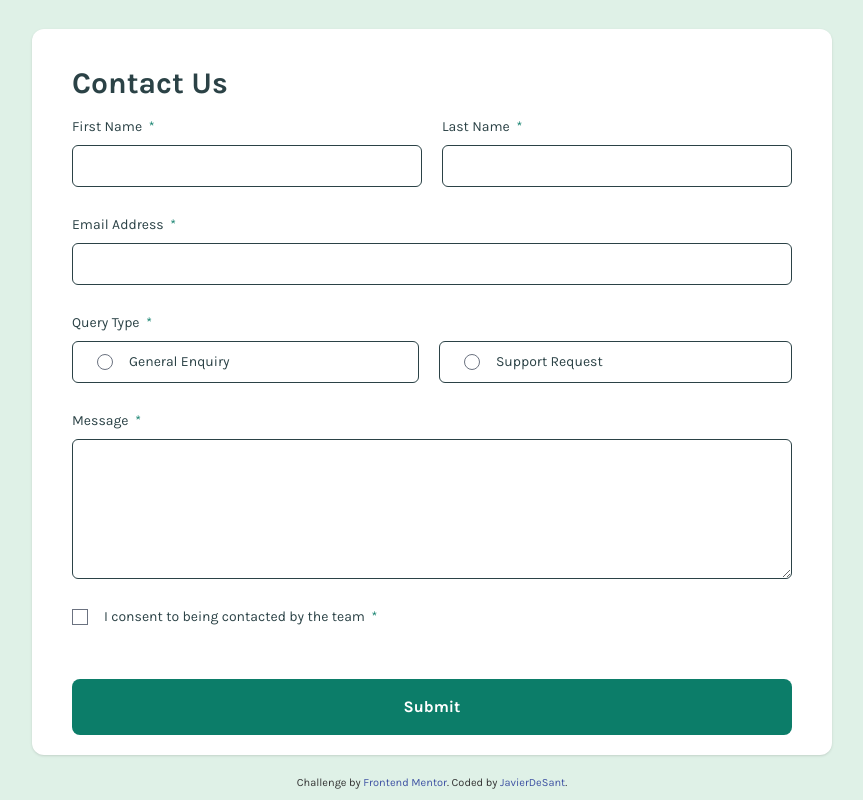
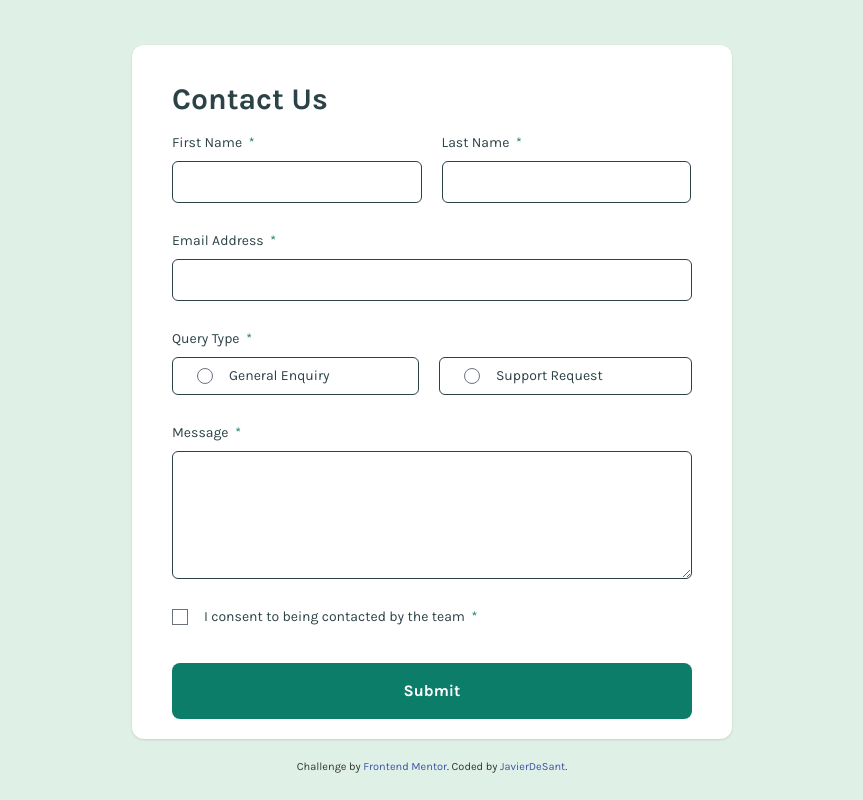
Before and after one commit to javierdesant/contact-form, a React (Vite) app: page / in a window 1280 px wide. Shown: the whole page, without its empty margins (208-1071 px from the left). Built offline with nearby package versions, Linux system fonts and the light colour scheme.

Commit message:
Change grid to flexbox

```diff
--- a/src/components/Form.tsx
+++ b/src/components/Form.tsx
@@ -53,14 +53,14 @@ const Form: FunctionComponent<FormProps> = () => {
         {showSuccess && <SuccessPopUp />}
 
         <form
-            className="w-full md:max-w-[800px] max-w-[345px] px-10 py-5 text-neutral-darker-grey bg-white rounded-xl shadow"
+            className="w-full md:max-w-[600px] max-w-[345px] px-10 py-5 text-neutral-darker-grey bg-white rounded-xl shadow"
             onSubmit={handleSubmit(onSubmit, onError)}
             noValidate
         >
             <h1 className="text-3xl font-bold m-4 ml-0">Contact Us</h1>
 
-            <div className="grid grid-flow-row grid-rows-8 md:grid-rows-5 grid-cols-2 gap-5">
-                <div className="flex grow flex-col col-span-2 md:col-span-1 space-y-2">
+            <div className="flex flex-wrap gap-5">
+                <div className="flex basis-full md:basis-[48%] flex-col space-y-2">
                     <label htmlFor="first-name" className="text-sm">First Name<span className=" text-primary-medium-green">&nbsp;&nbsp;*</span></label>
                     <input
                         id="first-name"
@@ -73,7 +73,7 @@ const Form: FunctionComponent<FormProps> = () => {
                     <span className="text-sm text-primary-red">{errors.name?.first?.message}</span>
                 </div>
 
-                <div className="flex grow flex-col col-span-2 md:col-span-1 space-y-2">
+                <div className="flex basis-full md:basis-[48%] flex-col space-y-2">
                     <label htmlFor="last-name" className="text-sm">Last Name<span className=" text-primary-medium-green">&nbsp;&nbsp;*</span></label>
                     <input
                         id="last-name"
@@ -86,7 +86,7 @@ const Form: FunctionComponent<FormProps> = () => {
                     <span className="text-sm text-primary-red">{errors.name?.last?.message}</span>
                 </div>
 
-                <div className="flex grow flex-col col-span-2 space-y-2">
+                <div className="flex basis-full flex-col space-y-2">
                     <label htmlFor="email" className="text-sm">Email Address<span className=" text-primary-medium-green">&nbsp;&nbsp;*</span></label>
                     <input
                         id="email"
@@ -106,7 +106,7 @@ const Form: FunctionComponent<FormProps> = () => {
 
 
                  {/* FIXME */}
-                <div className="flex grow flex-col row-span-2 col-span-2 md:row-span-1 space-y-2">
+                 <div className="flex basis-full flex-col space-y-2">
                     <span className="text-sm">Query Type<span className=" text-primary-medium-green">&nbsp;&nbsp;*</span></span>
                     <div className="flex flex-col md:flex-row grow gap-y-5 md:gap-x-5 md:gap-y-0">
                         <div className="flex grow items-center border border-neutral-darker-grey
@@ -139,11 +139,11 @@ const Form: FunctionComponent<FormProps> = () => {
 
 
 
-                <div className="flex grow flex-col col-span-2 row-span-3 md:row-span-2 space-y-2">
+                <div className="flex basis-full flex-col space-y-2">
                     <label htmlFor="formMessage" className="text-sm">Message<span className=" text-primary-medium-green">&nbsp;&nbsp;*</span></label>
                     <textarea
                         id="formMessage"
-                        className={`${errors.formMessage ? 'border-primary-red' : ''}`}
+                        className={`h-32 ${errors.formMessage ? 'border-primary-red' : ''}`}
                         {...register("formMessage",
                             { required: "This field is required" }
                         )}
@@ -151,7 +151,7 @@ const Form: FunctionComponent<FormProps> = () => {
                     <span className="text-sm text-primary-red">{errors.formMessage?.message}</span>
                 </div>
 
-                <div className="flex flex-col grow col-span-2">
+                <div className="flex flex-col basis-full">
                     <div className="flex items-center">
                         <input
                             id="consent"
@@ -165,7 +165,7 @@ const Form: FunctionComponent<FormProps> = () => {
                     <span className="text-sm col-span-2 text-primary-red my-2">{errors.consent?.message}</span>
                 </div>
 
-                <div className="flex grow h-min col-span-2 mt-4">
+                <div className="flex basis-full">
                     <button
                         type="submit" // FIXME: Add a focus style
                         className="flex grow items-center justify-center p-4 font-bold bg-primary-medium-green text-white rounded-lg"
```
